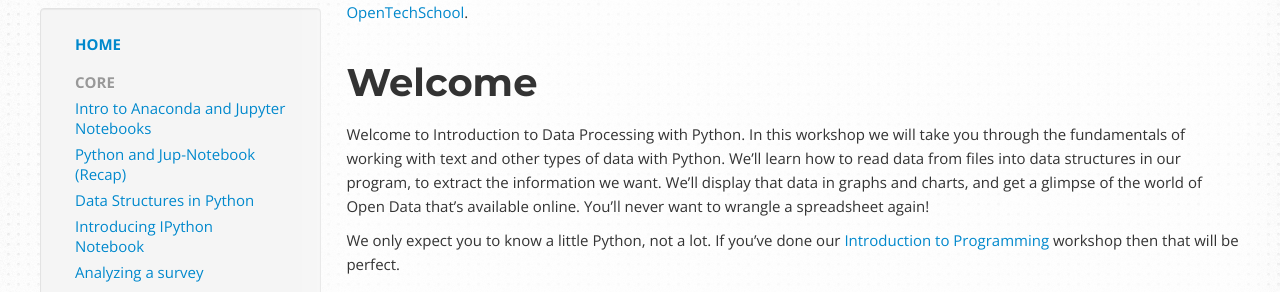
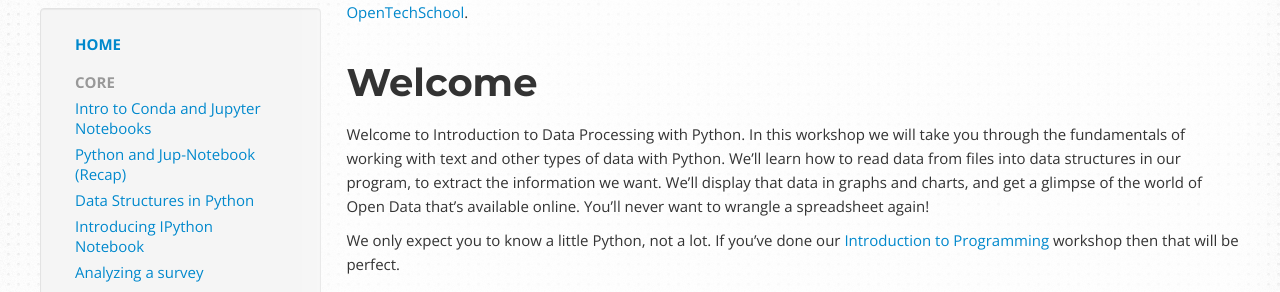
Before and after one commit to OpenTechSchool/python-data-intro, a Jekyll site: the page built from index.md, in a window 1280 px wide. Shown: the part 194-486 px from the top of the page. Built offline with Jekyll 4.4.1, drawn with Linux system fonts in a browser that asks for light colours; some of the changed lines change nothing that is shown.

Commit message:
change title, path, and caption for intro conda and jupyter

```diff
--- a/_config.yml
+++ b/_config.yml
@@ -9,9 +9,9 @@ map:
  - title: Core
    caption: The 'mandatory' workshop content
    subpages:
-     - title: Intro to Anaconda and Jupyter Notebooks
-       path: /core/anaconda_jupyter.html
-       caption: A brief introduction to Anaconda and Jupyter Notebooks
+     - title: Intro to Conda and Jupyter Notebooks
+       path: /core/conda_jup.html
+       caption: A brief introduction to the Conda package manager and Jupyter Notebooks
      - title: Python and Jup-Notebook (Recap)
        path: /core/recap.html
        caption: A quick recap of some of the Introduction to Programming essentials
```
